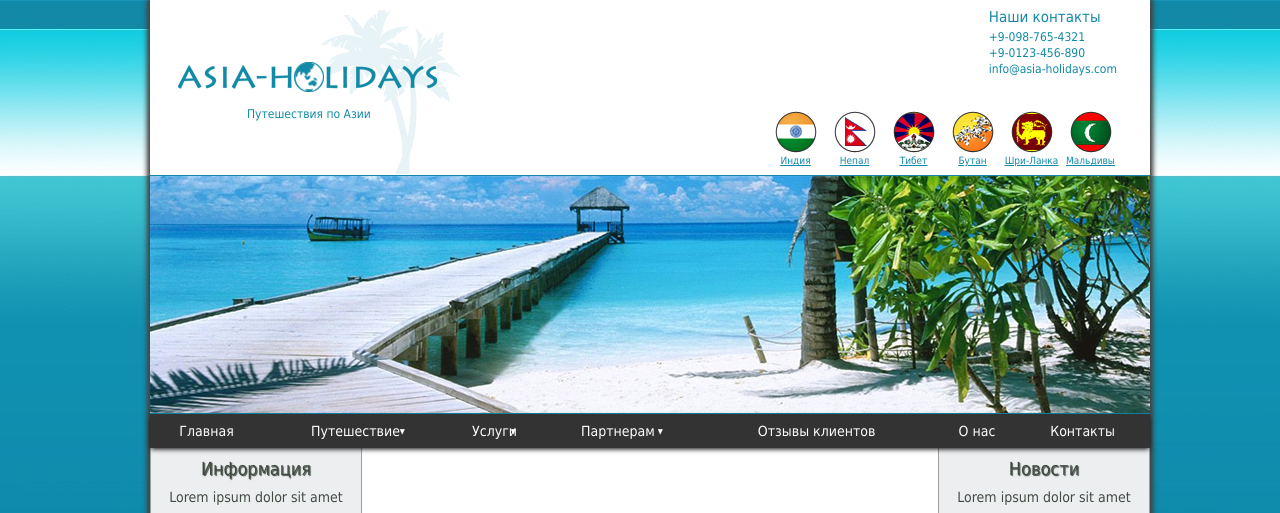
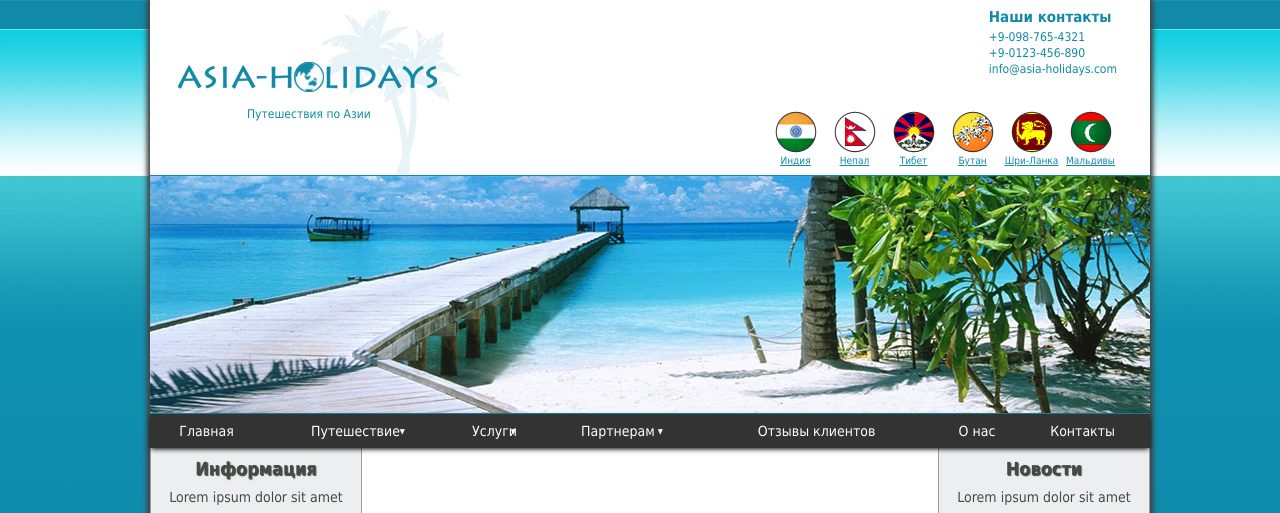
Before and after one commit to isopropil/Ronny25.github.io, a plain HTML site: page task4/index.html in a window 1280 px wide. Shown: the top 513 px of the page. Drawn offline with Linux system fonts and the light colour scheme.

Commit message:
corrected bold mistake

```diff
--- a/task4/css/style.css
+++ b/task4/css/style.css
@@ -42,7 +42,7 @@
   margin-bottom: 6px;
   font-family: tahoma;
   font-size: 15px;
-  font-style: bold;
+  font-weight: bold;
   color: #128aa7;
 }
 .cont{
@@ -155,7 +155,7 @@
   font-family: tahoma;
   font-size: 18px;
   color: #424c43;
-  font-style: bold;
+  font-weight: bold;
   text-align: center;
   text-shadow: 1px 1px 1px #424c43;
 }
```
